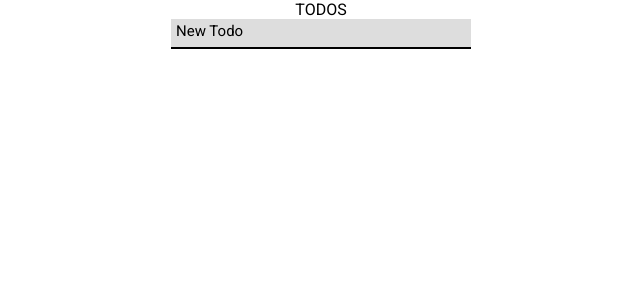
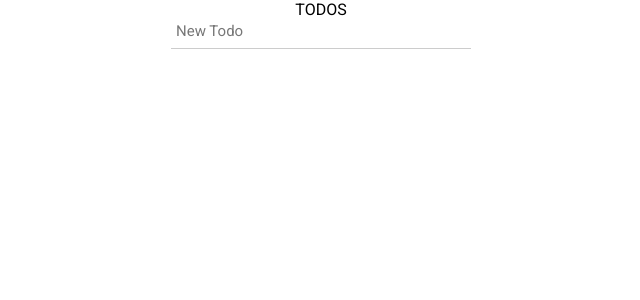
Before and after one commit to GilbertoFreitasJunior997/react-todo, a React (Create React App) app: page / in a window 1280 px wide. Shown: the top 300 px of the page, without its empty margins (319-959 px from the left). Built offline with nearby package versions, Linux system fonts and the light colour scheme.

Commit message:
focus input style

```diff
--- a/src/components/textbox/styles.ts
+++ b/src/components/textbox/styles.ts
@@ -10,6 +10,7 @@ export const InputContainer = styled.form`
         left: 3px;
         font-size: 12px;
         line-height: 12px;
+        color: #444444;
     }
 `;
 
@@ -22,6 +23,7 @@ export const Label = styled.label`
     font-size: 15px;
     top: 5px;
     left: 5px;
+    color: #777777;
 
     transition: all 100ms ease-in-out;
 `;
@@ -38,8 +40,8 @@ export const Input = styled.input`
     width: 100%;
     height: 100%;
 
-    border-bottom: 2px solid black;
-    background-color: #DDDDDD;
     :focus {
+        border-bottom: 2px solid black;
+        background-color: #DDDDDD;
     }
 `;
```
